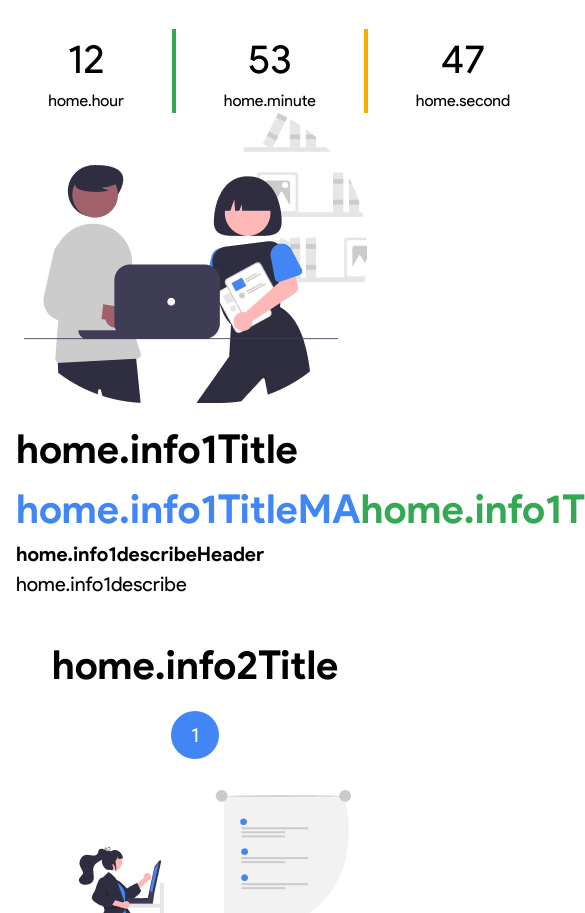
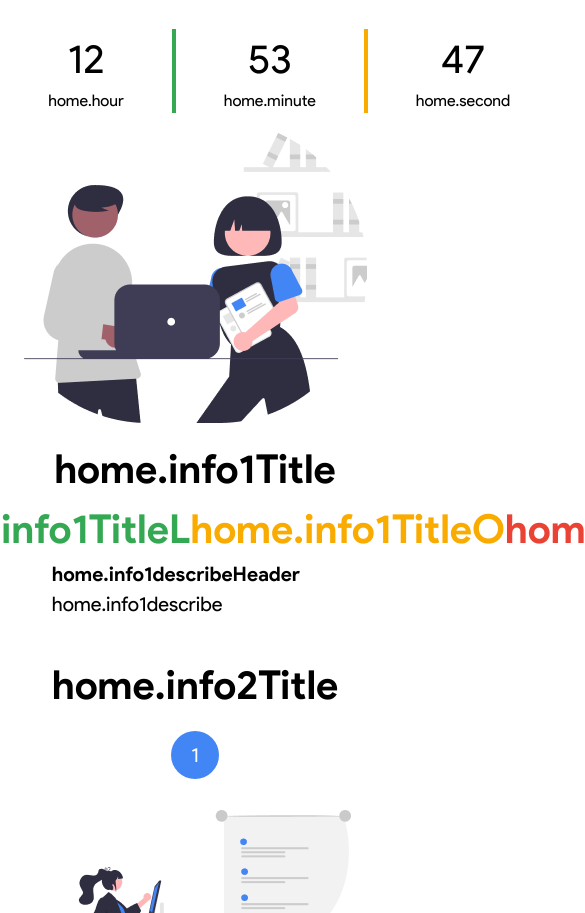
Before and after one commit to ThisTine/malong, a SvelteKit app: page /1 in a window 390 px wide. Shown: the part 999-1912 px from the top of the page, 585 px wide, since content can reach past the window. Built offline with nearby package versions, Linux system fonts and the light colour scheme; no server answers.

Commit message:
[Fix] Bug resposive & json wording (#30)

```diff
--- a/src/components/info/Info.svelte
+++ b/src/components/info/Info.svelte
@@ -5,13 +5,13 @@
 <div class=" flex w-full justify-center flex-col">
 	<!-- First Info -->
 	<div class="wrapper md:flex max-md:items-center w-full">
-		<img alt="info-vector" src="info-vector.png" class="md:hidden w-max h-auto mx-auto" />
-		<div class="p-4">
+		<img alt="info-vector" src="info-vector.png" class="md:hidden w-max h-auto mx-auto pt-5" />
+		<div class="p-4 flex flex-col max-md:items-center">
 			<div class="flex text-h2 whitespace-nowrap max-lg:text-pretty font-bold">
 				{#each [$t('home.info1Title'), $t('home.info1TitleMA'), $t('home.info1TitleL'), $t('home.info1TitleO'), $t('home.info1TitleNG')] as title}
 					<p
 						class={title === $t('home.info1Title')
-							? 'text-black'
+							? 'text-black max-md:text-center'
 							: title === $t('home.info1TitleMA')
 								? 'text-blue500 max-lg:hidden max-lg:overflow-hidden ml-2'
 								: title === $t('home.info1TitleL')
@@ -60,7 +60,7 @@
 		<h2 class="text-h2 font-bold text-center">{$t('home.info2Title')}</h2>
 		<div class="wrapper flex flex-col justify-center items-center p-4">
 			<div class="md:grid md:grid-cols-2 md:grid-rows-2">
-				{#each ["infoSec1.png", "infoSec2.png", "infoSec3.png", "infoSec4.png"] as image, index}
+				{#each ['infoSec1.png', 'infoSec2.png', 'infoSec3.png', 'infoSec4.png'] as image, index}
 					<div class="flex flex-col max-md:items-center">
 						<div
 							class={`text-white text-body1 rounded-full h-12 w-12 flex justify-center items-center mb-1 ${
--- a/src/lib/translation/en/home/info.json
+++ b/src/lib/translation/en/home/info.json
@@ -5,7 +5,7 @@
 	"info1TitleO": "O",
 	"info1TitleNG": "NG",
 	"info1describeHeader": "Malong",
-	"info1describe": "Malong is an activity open to high school and undergraduate students  who interested in technology to \"come try\" to share ideas for solving problems for our world and society, specifically solving the 17 Sustainable Development Goals (SDGs) of the United Nations (UN). Professional guidance, including technology and SGDs, will be given to participants to assist them to improve their project and presentation skills in the future. Additionally, you will be able to participate in Talk Sessions where members of Google's research team will share their knowledge and experiences to every participant.",
+	"info1describe": " is an activity open to high school and undergraduate students  who interested in technology to \"come try\" to share ideas for solving problems for our world and society, specifically solving the 17 Sustainable Development Goals (SDGs) of the United Nations (UN). Professional guidance, including technology and SGDs, will be given to participants to assist them to improve their project and presentation skills in the future. Additionally, you will be able to participate in Talk Sessions where members of Google's research team will share their knowledge and experiences to every participant.",
 
 	"info2Title": "What will you get?",
 	"infoSection1": "Presented your own ideas and solutions to the problems.",
```
